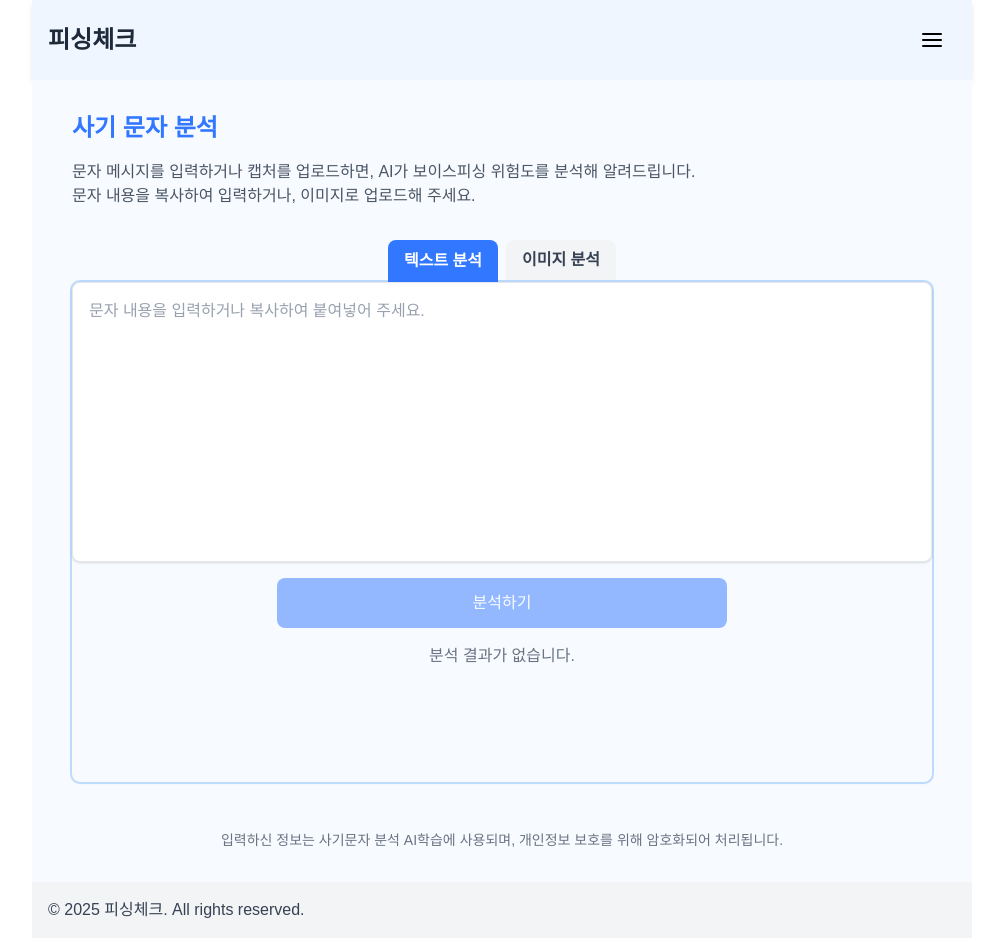
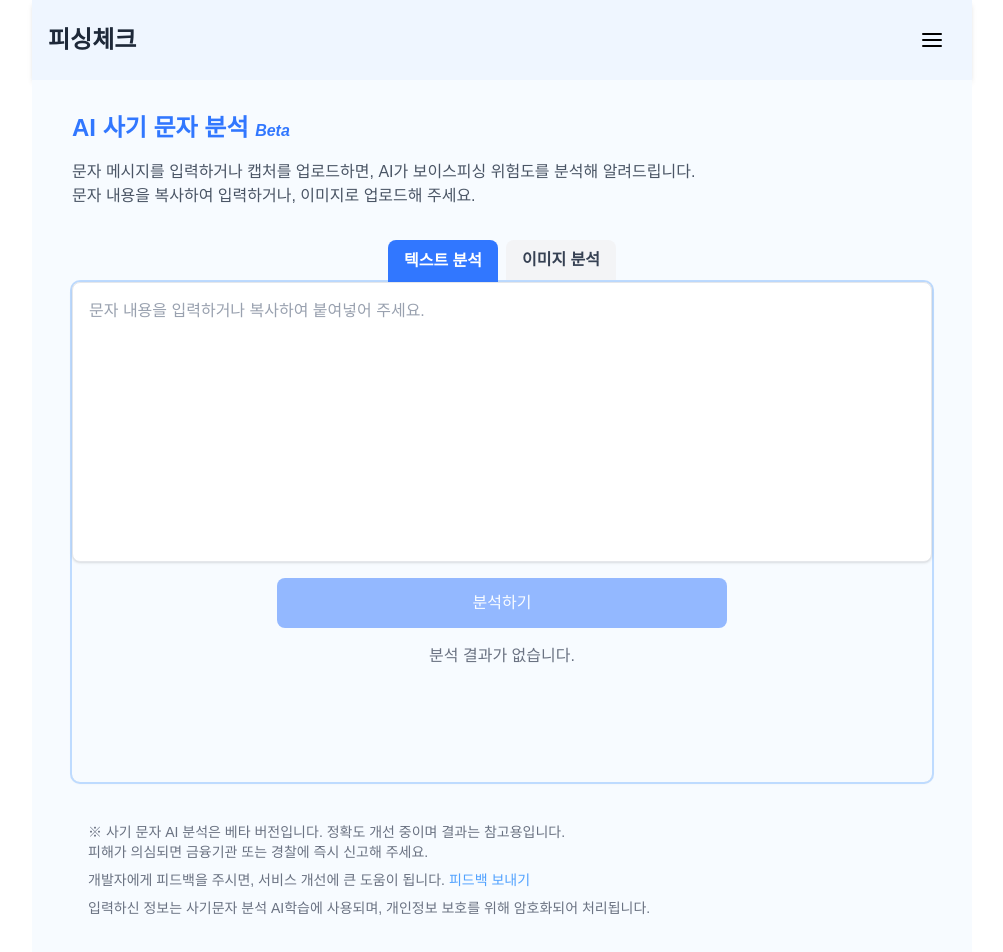
Before and after one commit to Su-Bang-Phishing-Check/Front-Phishing-Check, a Next.js app: page /analyse in a window 1280 px wide. Shown: the top 952 px of the page, without its empty margins (138-1141 px from the left). Built offline with nearby package versions, Linux system fonts and the light colour scheme.

Commit message:
ai 베타 버전 표시

```diff
--- a/src/app/Layout/DrawerRight.tsx
+++ b/src/app/Layout/DrawerRight.tsx
@@ -1,7 +1,7 @@
-"use client";
-import { useState } from "react";
-import { FiMenu, FiX } from "react-icons/fi";
-import { useRouter } from "next/navigation";
+'use client';
+import { useState } from 'react';
+import { FiMenu, FiX } from 'react-icons/fi';
+import { useRouter } from 'next/navigation';
 
 const DrawerRight = () => {
   const router = useRouter();
@@ -9,7 +9,10 @@ const DrawerRight = () => {
 
   return (
     <div className="relative">
-      <button onClick={() => setIsOpen(true)} className="p-3 cursor-pointer">
+      <button
+        onClick={() => setIsOpen(true)}
+        className="p-3 cursor-pointer"
+      >
         <FiMenu size={24} />
       </button>
 
@@ -23,48 +26,54 @@ const DrawerRight = () => {
 
       <div
         className={`fixed top-0 right-0 h-full w-64 bg-white shadow-lg z-50 transform transition-transform duration-300
-           ${isOpen ? "translate-x-0" : "translate-x-full"}`}
+           ${isOpen ? 'translate-x-0' : 'translate-x-full'}`}
       >
         <div className="p-4 flex justify-between items-center border-b select-none">
           <h2 className="text-lg font-bold">전체메뉴</h2>
-          <button onClick={() => setIsOpen(false)} className="cursor-pointer">
+          <button
+            onClick={() => setIsOpen(false)}
+            className="cursor-pointer"
+          >
             <FiX size={24} />
           </button>
         </div>
         <ul className="p-4 space-y-2 cursor-pointer">
           <li
             className="hover:bg-gray-100 p-2 rounded"
-            onClick={() => router.push("/chatbot")}
+            onClick={() => router.push('/chatbot')}
           >
-            챗봇으로 확인
+            챗봇 사기유형 진단
           </li>
           <li
             className="hover:bg-gray-100 p-2 rounded"
-            onClick={() => router.push("/analyse")}
+            onClick={() => router.push('/analyse')}
           >
-            스미싱 문자 AI 분석
+            스미싱 문자 AI 분석{' '}
+            <span className="italic text-sm text-[#3177FF]">
+              Beta
+            </span>
           </li>
           <li
             className="hover:bg-gray-100 p-2 rounded"
-            onClick={() => router.push("/contact-book")}
+            onClick={() => router.push('/contact-book')}
           >
             금융기관 연락처
           </li>
           <li
             className="hover:bg-gray-100 p-2 rounded"
-            onClick={() => router.push("/safe-manual")}
+            onClick={() => router.push('/safe-manual')}
           >
-            대응 매뉴얼
+            보이스피싱 대응 매뉴얼
           </li>
           <li
             className="hover:bg-gray-100 p-2 rounded"
-            onClick={() => router.push("/notice")}
+            onClick={() => router.push('/notice')}
           >
-            공지사항{" "}
+            금융감독원 공지사항
           </li>
           <li
             className="hover:bg-gray-100 p-2 rounded"
-            onClick={() => router.push("/feedback")}
+            onClick={() => router.push('/feedback')}
           >
             의견보내기
           </li>
--- a/src/app/analyse/page.tsx
+++ b/src/app/analyse/page.tsx
@@ -3,6 +3,7 @@ import TextAnalyse from './components/TextAnalyse/TextAnalyse';
 import ImageAnalyse from './components/ImageAnalyse/ImageAnalyse';
 import TabSelector from './components/TabSelector';
 import { useState } from 'react';
+import Link from 'next/link';
 
 const AnalysePage = () => {
   const [selectedTab, setSelectedTab] = useState<'text' | 'image'>(
@@ -13,7 +14,10 @@ const AnalysePage = () => {
     <div className="flex flex-col items-center p-6 gap-y-6">
       <div className="w-full max-w-[900px] flex flex-col gap-y-4 py-2">
         <h1 className="text-2xl font-bold text-left text-[#3177FF]">
-          사기 문자 분석
+          AI 사기 문자 분석{' '}
+          <span className="italic text-base text-[#3177FF]">
+            Beta
+          </span>
         </h1>
         <p className="text-gray-600 text-sm md:text-base">
           문자 메시지를 입력하거나 캡처를 업로드하면,{' '}
@@ -39,12 +43,31 @@ const AnalysePage = () => {
           )}
         </div>
       </div>
+      <div className="w-full p-4 text-gray-500 text-xs md:text-sm">
+        <p>
+          ※ 사기 문자 AI 분석은 베타 버전입니다.{' '}
+          <br className="md:hidden" />
+          정확도 개선 중이며 결과는 참고용입니다.
+          <br />
+          피해가 의심되면 금융기관 또는 경찰에 즉시 신고해 주세요.
+        </p>
+        <div className="mt-2">
+          개발자에게 피드백을 주시면, 서비스 개선에 큰 도움이 됩니다.{' '}
+          <br className="md:hidden" />
+          <Link
+            href="/feedback"
+            className="text-blue-400 hover:underline"
+          >
+            피드백 보내기
+          </Link>
+        </div>
 
-      <p className="p-2 text-gray-500 text-xs md:text-sm mt-4">
-        입력하신 정보는 사기문자 분석 AI학습에 사용되며,{' '}
-        <br className="md:hidden" />
-        개인정보 보호를 위해 암호화되어 처리됩니다.
-      </p>
+        <p className="mt-2">
+          입력하신 정보는 사기문자 분석 AI학습에 사용되며,{' '}
+          <br className="md:hidden" />
+          개인정보 보호를 위해 암호화되어 처리됩니다.
+        </p>
+      </div>
     </div>
   );
 };
--- a/src/app/chatbot/components/ChatHeader.tsx
+++ b/src/app/chatbot/components/ChatHeader.tsx
@@ -18,13 +18,13 @@ const ChatHeader = () => {
         </button>
       </div>
       <div>
-        <p className="text-gray-600 text-sm md:text-base">
+        <p className="text-gray-600 text-sm md:text-base mb-2">
           실제 상황처럼 구성된 질문에 따라,{' '}
           <br className="md:hidden" />
           채팅을 통해 보이스피싱 위험도를 진단해 드립니다.
-          <br />각 질문에 맞는 선택지를 클린하여 진행해 주세요.
+          <br />각 질문에 맞는 선택지를 클릭하여 진행해 주세요.
         </p>
-        <p className="text-gray-600 text-xs md:text-sm">
+        <p className="text-gray-600 text-xs md:text-sm mb-2">
           ※ 본 서비스는 AI 기반 위험 예측 도구이며, 법적 판단이나 실제
           피해 여부에 대한 확정적 판단은 아닙니다.
         </p>
--- a/src/app/chatbot/page.tsx
+++ b/src/app/chatbot/page.tsx
@@ -5,7 +5,7 @@ const ChatbotPage = () => {
   return (
     <div className="overflow-hidden flex flex-col items-center justify-center min-h-screen">
       <ChatHeader />
-      <section className="flex-1 w-full overflow-y-auto p-4 space-y-4 bg-white">
+      <section className="flex-1 w-full overflow-y-auto p-4 space-y-4 bg-white mb-4">
         <ChatMessageList />
       </section>
     </div>
```
